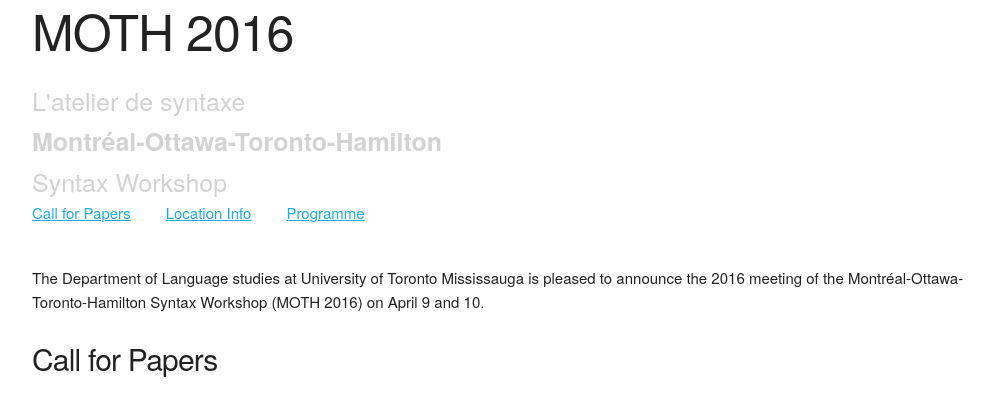
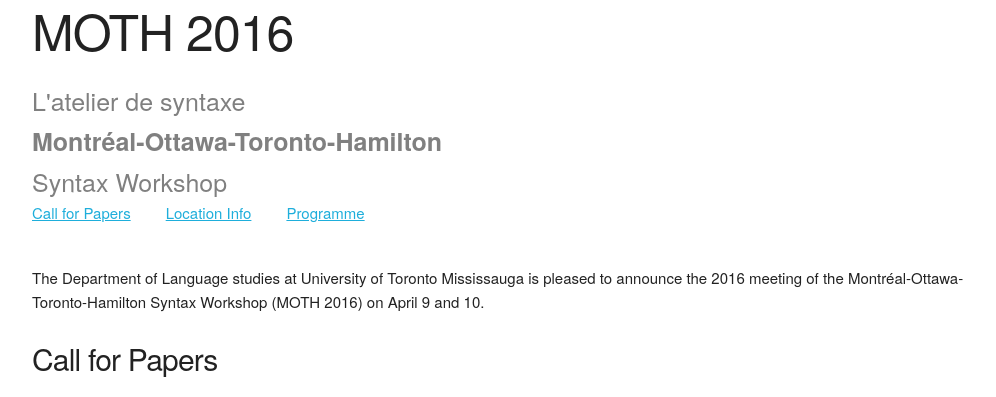
Before and after one commit to thrilway/moth2016, a plain HTML site: page index.html in a window 1280 px wide. Shown: the top 397 px of the page, without its empty margins (128-1124 px from the left). Drawn offline with Linux system fonts and the light colour scheme.

Commit message:
modified:   css/custom.css

```diff
--- a/css/custom.css
+++ b/css/custom.css
@@ -2,11 +2,14 @@ h2 {
 }
 
 .description {
-  color : lightgray;
+  color : gray;
+  font-weight : normal;
+  font-size: 5vw;
+}
+@media (min-width: 550px){
+.description {
   font-size : 2.5rem;
-  font-weight : normal;
 }
-@media (min-width: 750px){
   .description>div {
     display : inline-block;
     vertical-align: top;
```
